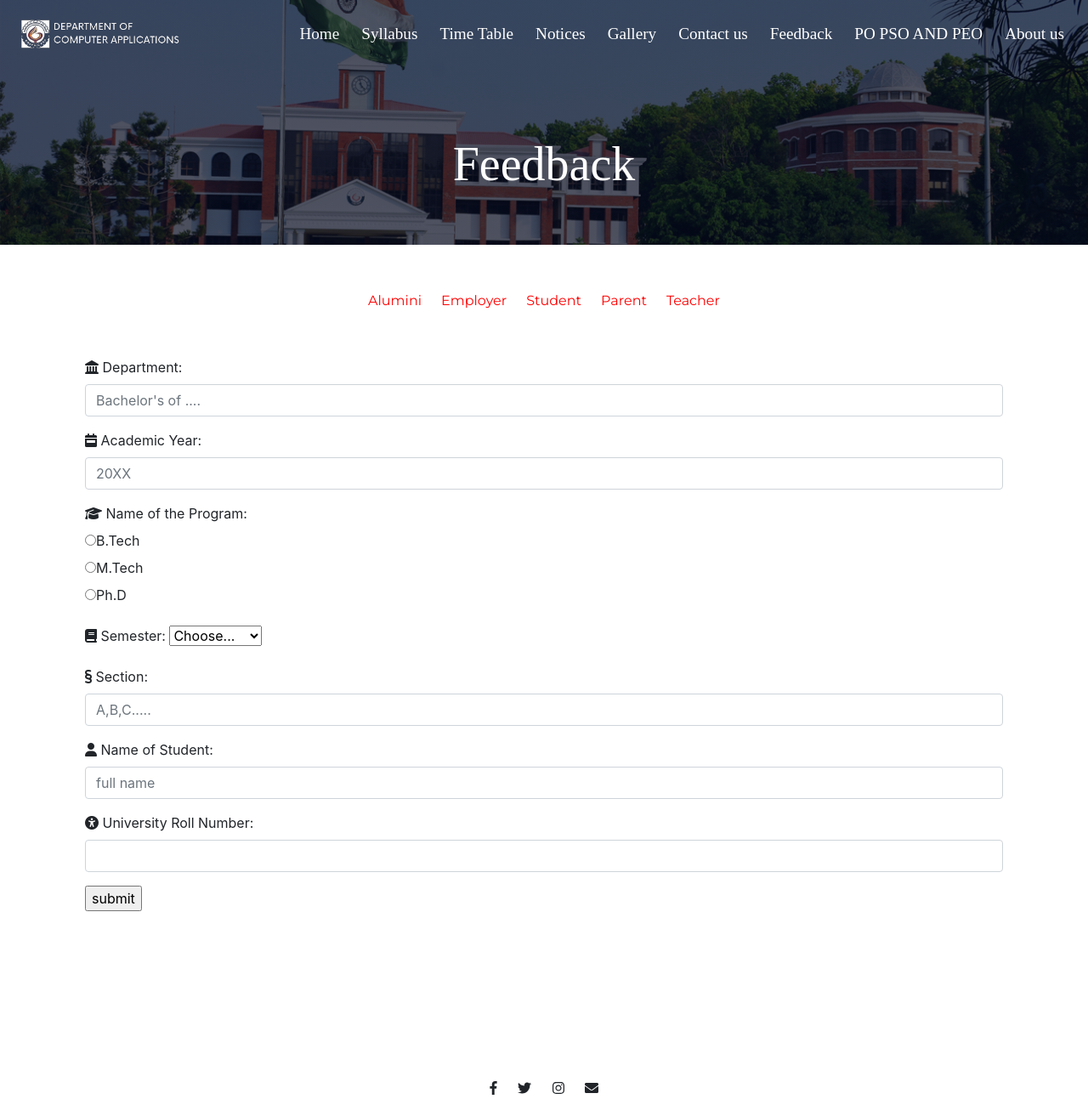
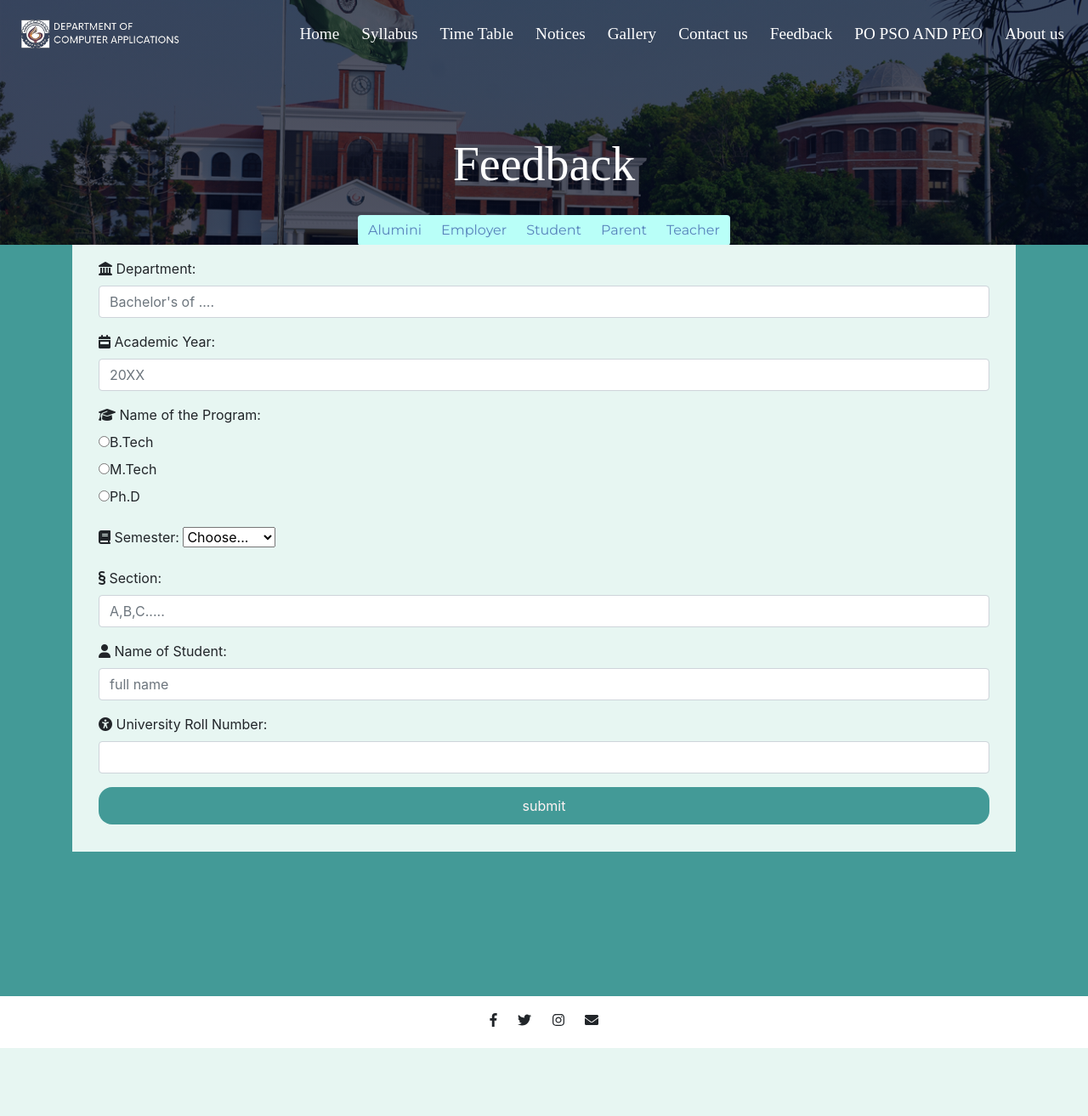
Before and after one commit to Rahulgit3D2Y/GEU_website, a PHP site: page /feedback.html in a window 1280 px wide. Shown: the whole page at 85% size. After the commit the page ends 1233 px from the top, so only its background shows below. Run offline with PHP 8.4, Linux system fonts and the light colour scheme; some libraries are stand-ins or nearby versions.

Commit message:
added holi color

```diff
--- a/feedback.html
+++ b/feedback.html
@@ -26,7 +26,7 @@
   <script src="https://maxcdn.bootstrapcdn.com/bootstrap/4.0.0/js/bootstrap.min.js" integrity="sha384-JZR6Spejh4U02d8jOt6vLEHfe/JQGiRRSQQxSfFWpi1MquVdAyjUar5+76PVCmYl" crossorigin="anonymous"></script>
 </head>
 
-<body>
+<body class="form-body">
   <section class="colored-section" id="sub-title">
     <div class="container-fluid">
       <!-- Nav Bar -->
@@ -76,7 +76,7 @@
     </div>
 
       <!-- Title -->
-      <div class="container-fluid">
+      <div class="container-fluid ">
         <div class="row">
             <div class="col-lg-12 text-center ">
                 <h1 class="text-center fw-bold display-4 mb-5">Feedback</h1>
@@ -87,7 +87,7 @@
 
 
   <!-- pagination -->
-  <div class="container my-5">
+  <div class="container ">
     <nav aria-label="Page navigation example">
       <ul class="pagination justify-content-center ">
         <li class="page-item"><a class="page-link" href="#" onclick="loadForm('forms/Alumini_form.html')">Alumini </a></li>
--- a/forms/Alumini_form.html
+++ b/forms/Alumini_form.html
@@ -4,7 +4,7 @@
     <!-- Required meta tags -->
     <meta charset="utf-8">
     <meta name="viewport" content="width=device-width, initial-scale=1, shrink-to-fit=no">
-
+    <link rel="stylesheet" href="../style.css">
     <!-- Bootstrap CSS -->
     <link rel="stylesheet" href="https://cdn.jsdelivr.net/npm/bootstrap@4.0.0/dist/css/bootstrap.min.css" integrity="sha384-Gn5384xqQ1aoWXA+058RXPxPg6fy4IWvTNh0E263XmFcJlSAwiGgFAW/dAiS6JXm" crossorigin="anonymous">
     <!-- font awosome -->
@@ -13,7 +13,7 @@
     <title>Alumni</title>
   </head>
   <body>
-    <form>
+    <form class="form p-3">
       <div class="form-group">
         <div class="form-group col-md-12">
           <i class="fa-solid fa-envelope"></i>
@@ -117,7 +117,7 @@
       </div>
       <div class="form-group">
         <div class="form-group col-md-12">
-          <input type="submit" value="submit">
+          <input type="submit" value="submit" class="sub">
         </div>
     </form>
 
--- a/forms/Parent_form.html
+++ b/forms/Parent_form.html
@@ -4,7 +4,7 @@
     <!-- Required meta tags -->
     <meta charset="utf-8">
     <meta name="viewport" content="width=device-width, initial-scale=1, shrink-to-fit=no">
-
+    <link rel="stylesheet" href="../style.css">
     <!-- Bootstrap CSS -->
     <link rel="stylesheet" href="https://cdn.jsdelivr.net/npm/bootstrap@4.0.0/dist/css/bootstrap.min.css" integrity="sha384-Gn5384xqQ1aoWXA+058RXPxPg6fy4IWvTNh0E263XmFcJlSAwiGgFAW/dAiS6JXm" crossorigin="anonymous">
     <!-- font awosome -->
@@ -13,7 +13,7 @@
     <title>Hello, world!</title>
   </head>
   <body>
-    <form>
+    <form class="form p-3">
       <div class="form-group">
         <div class="form-group col-md-12">
           <i class="fa-solid fa-warehouse"></i>
@@ -187,7 +187,7 @@
       </div>
       <div class="form-group">
         <div class="form-group col-md-12">
-          <input type="submit" value="submit">
+          <input type="submit" value="submit" class="sub">
         </div>
     </form>
 
--- a/forms/Student_form.html
+++ b/forms/Student_form.html
@@ -4,7 +4,7 @@
     <!-- Required meta tags -->
     <meta charset="utf-8">
     <meta name="viewport" content="width=device-width, initial-scale=1, shrink-to-fit=no">
-
+    <link rel="stylesheet" href="../style.css">
     <!-- Bootstrap CSS -->
     <link rel="stylesheet" href="https://cdn.jsdelivr.net/npm/bootstrap@4.0.0/dist/css/bootstrap.min.css" integrity="sha384-Gn5384xqQ1aoWXA+058RXPxPg6fy4IWvTNh0E263XmFcJlSAwiGgFAW/dAiS6JXm" crossorigin="anonymous">
     <!-- font awosome -->
@@ -12,8 +12,8 @@
 
     <title>Student Form</title>
   </head>
-  <body>
-    <form>
+  <body class="form-body">
+    <form class="form p-3">
 
       <div class="form-group">
         <div class="form-group col-md-12">
@@ -79,7 +79,7 @@
       </div>
       <div class="form-group">
         <div class="form-group col-md-12">
-          <input type="submit" value="submit">
+          <input type="submit" value="submit" class="sub">
         </div>
     </form>
 
--- a/pdf/curriculum.html
+++ b/pdf/curriculum.html
@@ -105,10 +105,7 @@
     </div>
 
     <br>
-    <object data=
-"https://media.geeksforgeeks.org/wp-content/cdn-uploads/20210101201653/PDF.pdf"
-                width="800"
-                height="500">
+    <object data="https://media.geeksforgeeks.org/wp-content/cdn-uploads/20210101201653/PDF.pdf" width="800" height="500" id="pdf-object">
         </object>
 
 
--- a/style.css
+++ b/style.css
@@ -360,10 +360,16 @@ strong
 
 
 /* Feedback */
+.pagination
+{
+  position: relative;
+  top: -35px;
+}
 .page-item>a
 {
   border:none;
-  color: red;
+  color: #5782BB;
+  background-color: #B9FFF8;
 }
 @media (width<800px) {
   .page-item>a
@@ -373,21 +379,52 @@ strong
 }
 .page-item>a:hover
 {
-  background-color: red;
-  color: white;
-  box-shadow: red 1px  ;
+  background-color: #439A97;
+  color: #ADDDD0;
+  box-shadow: #439A97 1px  ;
   border:none;
 }
 .page-item>a:focus
 {
-  background-color: red;
-  color: white;
-  box-shadow: red 1px 1px 1px 1px;
+  background-color: #E7F6F2;
+  color: #368B85;
+  box-shadow: #E7F6F2 1px 1px 1px 1px;
   border:none;
 }
 
+/* Form */
+.form-body
+{
+  background-color: #439A97;
+}
+.form
+{
+  position: relative;
+  background-color:#E7F6F2;
 
-/* feedback notices */
+}
+.embed-responsive
+{
+  position: relative;
+  top: -52px;
+}
+.sub
+{
+  background-color: #439A97;
+  padding: 10px 20px;
+  width: 100%;
+  border: none;
+  border-radius: 1em;
+  color: #fff3f3;
+}
+.sub:hover
+{
+  cursor: pointer;
+  background-color:#ef8172;
+  color:#E7F6F2;
+}
+
+/*  notices */
 
 @media (width<800px) {
 
--- a/syllabus.html
+++ b/syllabus.html
@@ -130,7 +130,7 @@
   <object data=
 "https://media.geeksforgeeks.org/wp-content/cdn-uploads/20210101201653/PDF.pdf"
                 width="800"
-                height="500">
+                height="500" id="pdf-object">
         </object>
 
   <!-- Footer -->
--- a/timeTable.html
+++ b/timeTable.html
@@ -132,10 +132,10 @@
 <br>
 <br>
 
-<object data=
+<object id="pdf-object" data=
 "https://media.geeksforgeeks.org/wp-content/cdn-uploads/20210101201653/PDF.pdf"
                 width="800"
-                height="500">
+                height="500" >
         </object>
 
   <!-- Footer -->
```
Also changed, not shown: forms/Employer_form.html (+4 -5 lines), forms/Teacher_form.html (+5 -4 lines).
